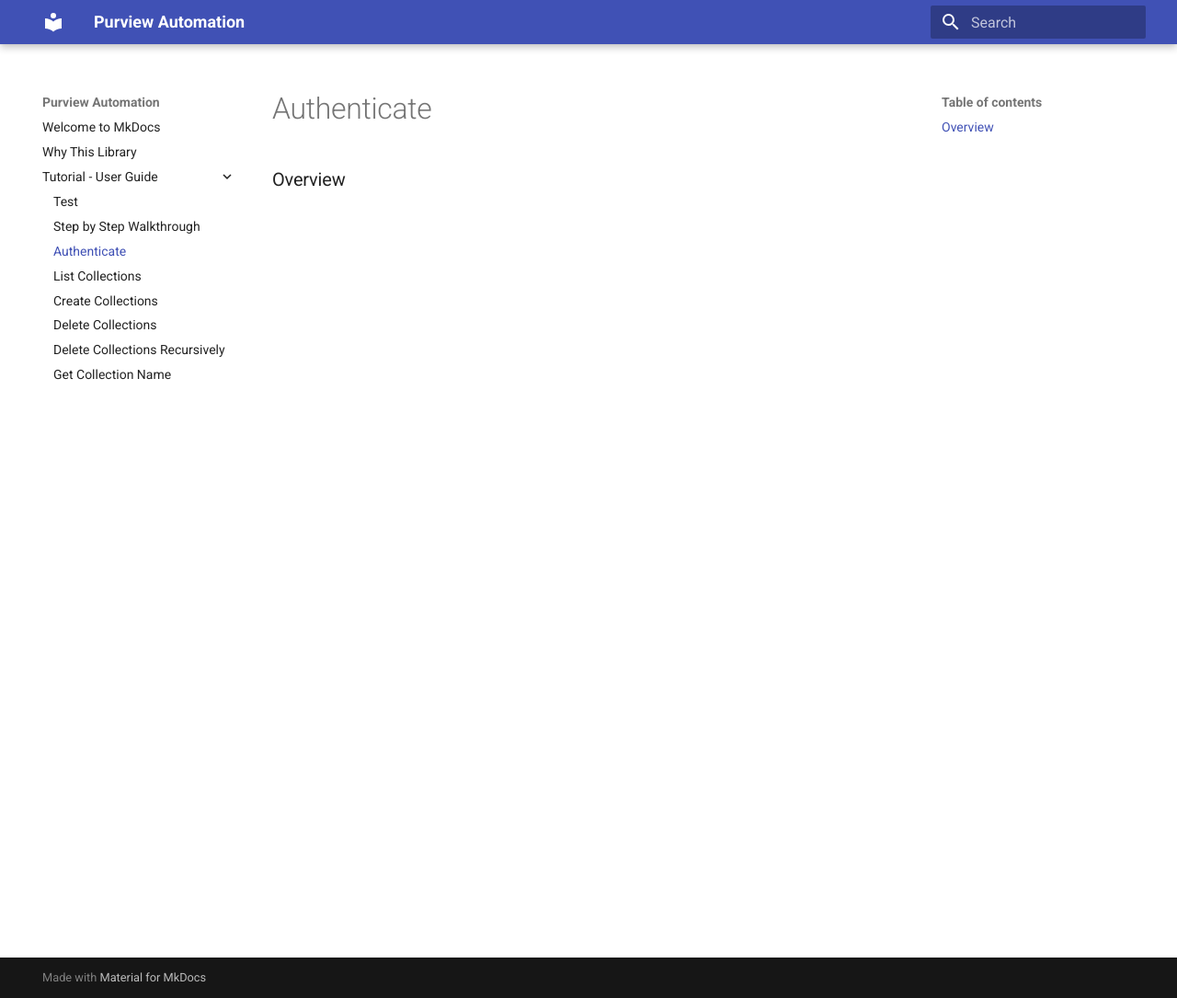
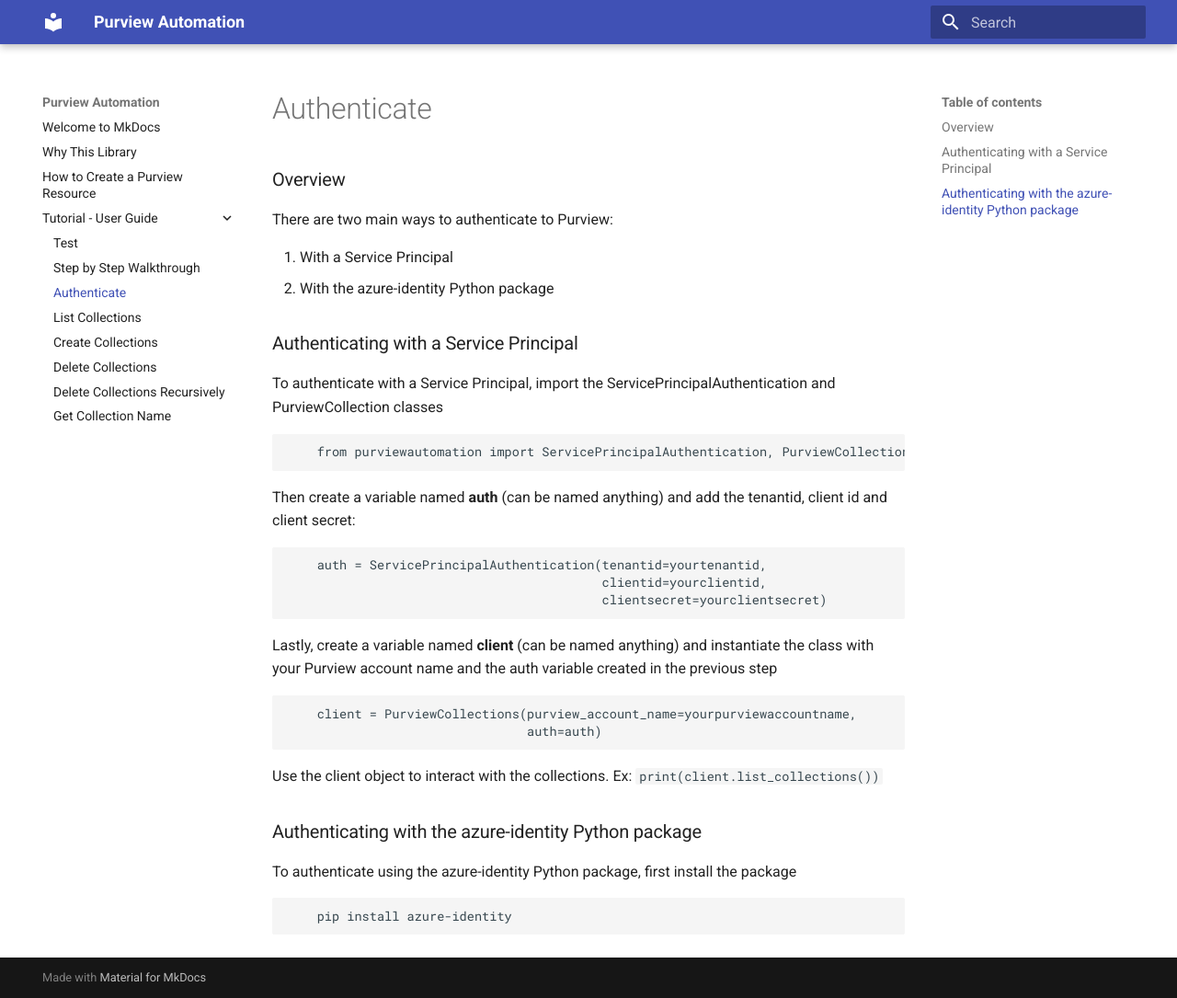
Before and after one commit to Ludwinic1/purviewautomation, an MkDocs documentation site: the page built from docs/tutorial/authenticate.md, in a window 1280 px wide and 1085 px high. Shown: the whole window at 92% size. Built offline with MkDocs 1.6.1 and Material for MkDocs 9.7.7, drawn with Linux system fonts in a browser that asks for light colours.

````diff
--- a/docs/tutorial/authenticate.md
+++ b/docs/tutorial/authenticate.md
@@ -1 +1,38 @@
 ### Overview
+
+There are two main ways to authenticate to Purview:
+
+1. With a Service Principal
+2. With the azure-identity Python package
+
+### Authenticating with a Service Principal
+
+To authenticate with a Service Principal, import the ServicePrincipalAuthentication and PurviewCollection classes
+```Python
+    from purviewautomation import ServicePrincipalAuthentication, PurviewCollection
+```
+
+Then create a variable named **auth** (can be named anything) and add the tenantid, client id and client secret:
+
+```Python
+    auth = ServicePrincipalAuthentication(tenantid=yourtenantid,
+                                          clientid=yourclientid,
+                                          clientsecret=yourclientsecret)
+```
+
+Lastly, create a variable named **client** (can be named anything) and instantiate the class with your Purview account name and the auth variable created in the previous step
+
+```Python
+    client = PurviewCollections(purview_account_name=yourpurviewaccountname,
+                                auth=auth)
+```
+
+Use the client object to interact with the collections. Ex: `print(client.list_collections())`
+
+### Authenticating with the azure-identity Python package
+
+To authenticate using the azure-identity Python package, first install the package
+
+```Python
+    pip install azure-identity
+```
--- a/mkdocs.yml
+++ b/mkdocs.yml
@@ -7,6 +7,7 @@
 nav:
   - index.md
   - Why This Library: why-this-library.md
+  - How to Create a Purview Resource: tutorial/create-purview.md
   - Tutorial  - User Guide:
     - Test: tutorial/test.md
     - Step by Step Walkthrough: tutorial/step-by-step-walkthrough.md
````
Also changed, not shown: docs/tutorial/list-collections.md (+10 -0 lines).
